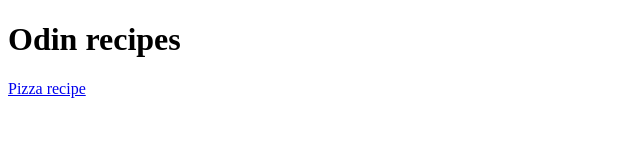
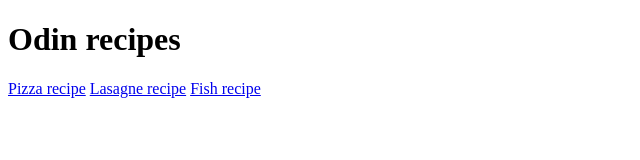
Before and after one commit to tm-92/odin-recipes, a plain HTML site: page index.html in a window 1280 px wide. Shown: the whole page, without its empty margins (0-640 px from the left). Drawn offline with Linux system fonts and the light colour scheme.

Commit message:
Add links to the new recipes

```diff
--- a/index.html
+++ b/index.html
@@ -9,5 +9,7 @@
     <h1>Odin recipes</h1>
 
     <a href="./recipes/pizza.html">Pizza recipe</a>
+    <a href="./recipes/lasagne.html">Lasagne recipe</a>
+    <a href="./recipes/fish.html">Fish recipe</a>
   </body>
 </html>
```
